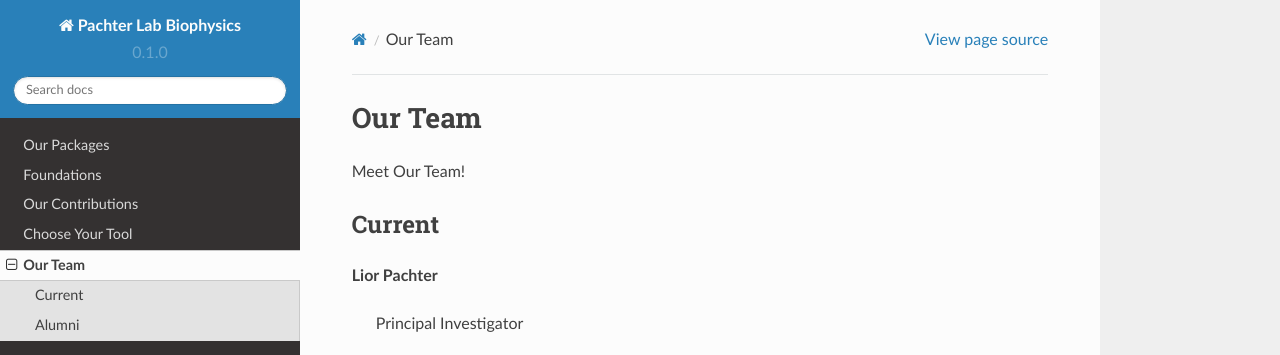
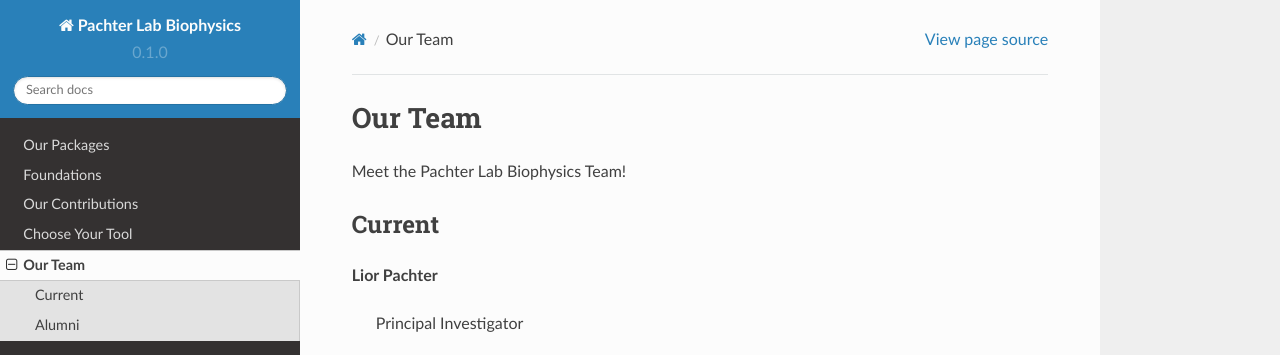
Before and after one commit to pachterlab/biophysics, a Sphinx documentation site: the page built from docs/source/team.rst, in a window 1280 px wide and 1397 px high. Shown: the top 355 px of the window. Built offline with Sphinx 7.4.7 and the Read the Docs theme 2.0.0, drawn with Linux system fonts in a browser that asks for light colours.

Commit message:
Update team.rst

```diff
--- a/docs/source/team.rst
+++ b/docs/source/team.rst
@@ -1,7 +1,7 @@
 Our Team
 =========================================
 
-Meet Our Team!
+Meet the Pachter Lab Biophysics Team!
 
 Current
 ---------------
```
